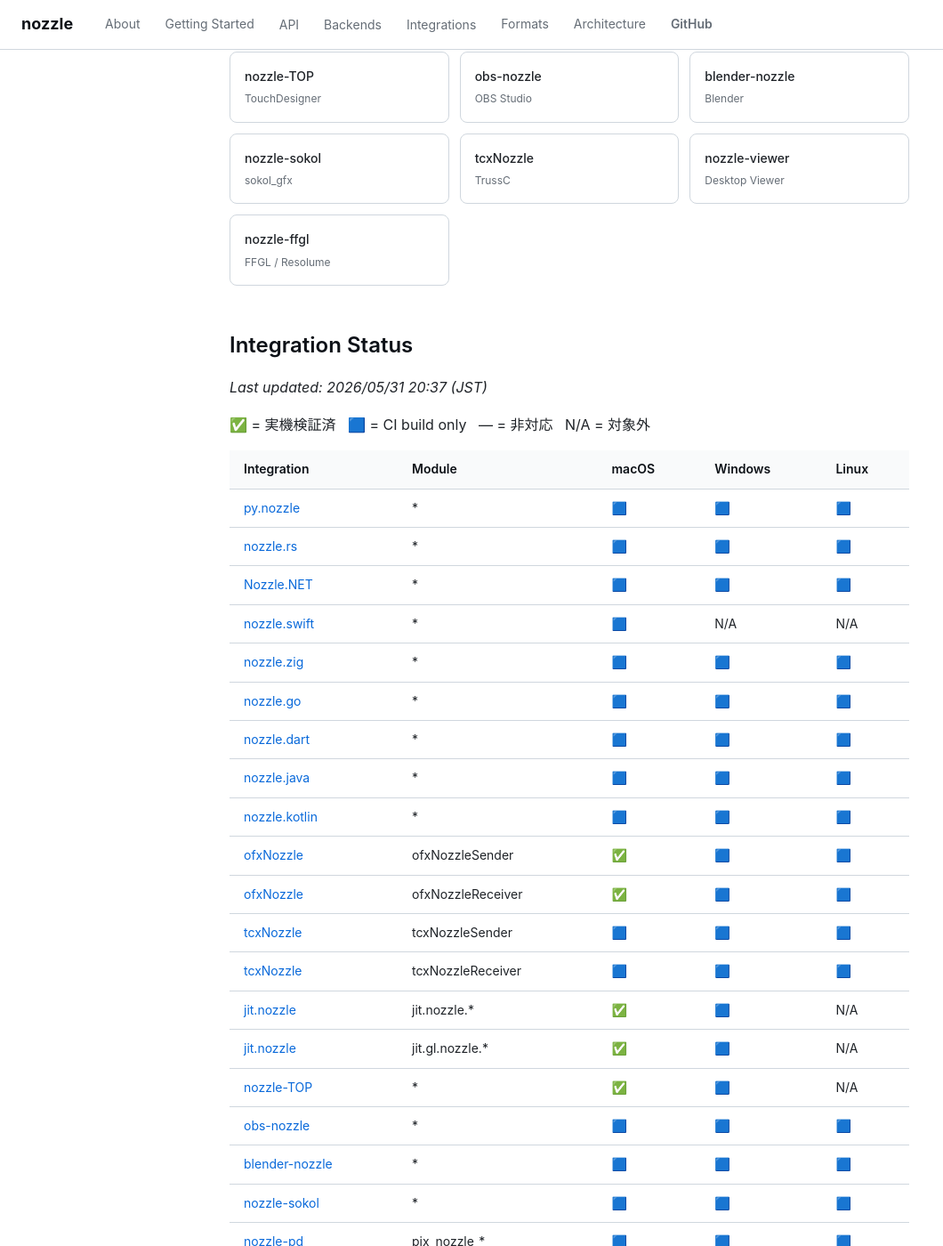
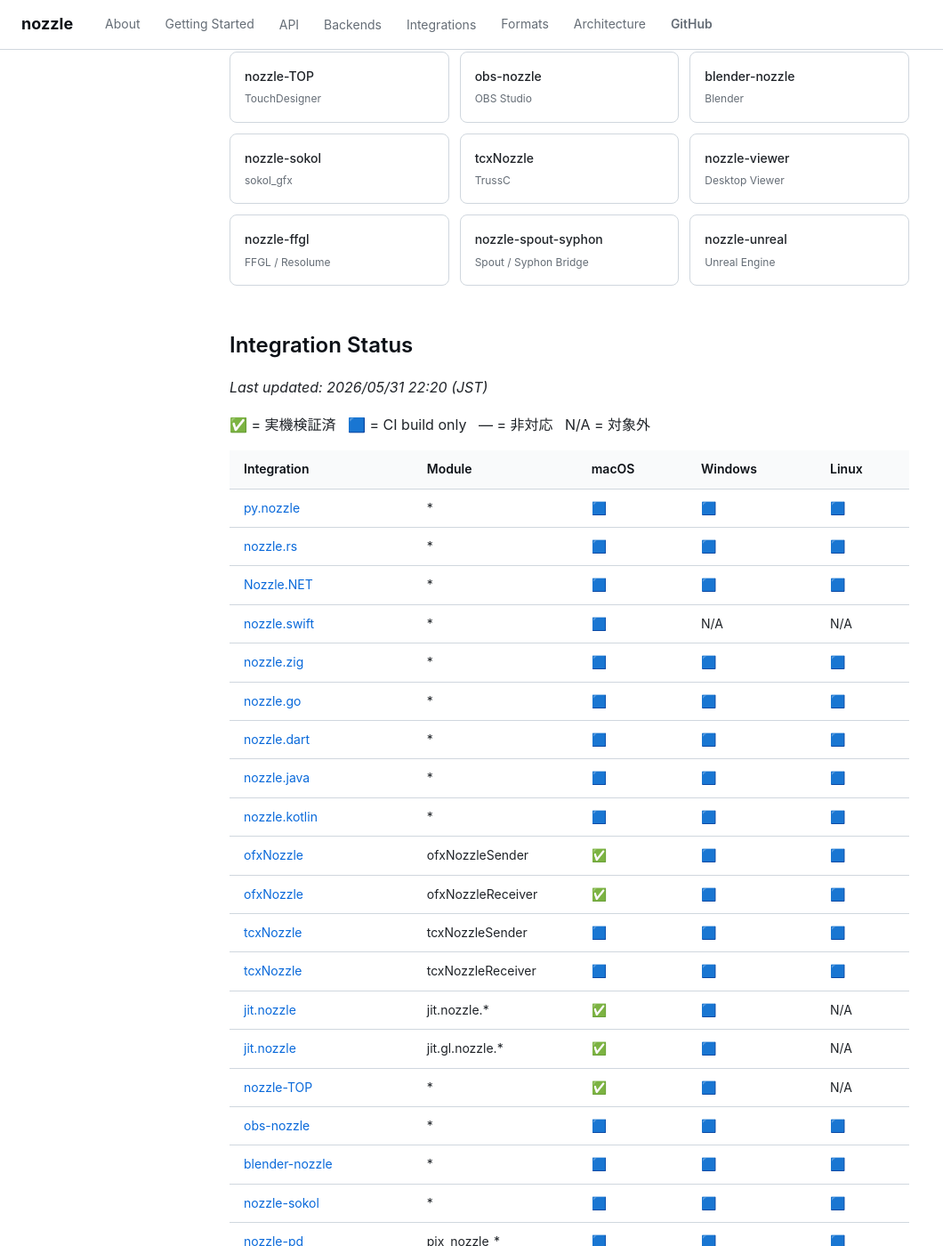
Before and after one commit to nozzle-io/.github, a Jekyll site: the page built from index.md, in a window 1280 px wide and 1400 px high, scrolled down 2105 px. Shown: the whole window at 89% size, without its empty margins (0-1060 px from the left). Built offline with Jekyll 4.4.1, drawn with Linux system fonts in a browser that asks for light colours; some of the changed text lies outside the part shown.

Commit message:
Add scaffold integration pages
Document nozzle-spout-syphon and nozzle-unreal as scaffold-only integrations, update the organization index/profile status table, and keep Unity labeled as experimental direct C ABI rather than postponed runtime support.

```diff
--- a/_includes/nav.html
+++ b/_includes/nav.html
@@ -40,6 +40,9 @@
           <a href="{{ '/integrations/sokol.html' | relative_url }}">sokol_gfx</a>
           <a href="{{ '/integrations/trussc.html' | relative_url }}">TrussC</a>
           <a href="{{ '/integrations/viewer.html' | relative_url }}">Nozzle Viewer</a>
+          <a href="{{ '/integrations/ffgl.html' | relative_url }}">FFGL / Resolume</a>
+          <a href="{{ '/integrations/spout-syphon.html' | relative_url }}">Spout / Syphon</a>
+          <a href="{{ '/integrations/unreal.html' | relative_url }}">Unreal Engine</a>
         </div>
       </div>
       <a href="{{ '/format-support.html' | relative_url }}">Formats</a>
--- a/index.md
+++ b/index.md
@@ -116,11 +116,13 @@ auto info = frame.info();
   <a href="integrations/trussc.html">tcxNozzle<span class="lang">TrussC</span></a>
   <a href="integrations/viewer.html">nozzle-viewer<span class="lang">Desktop Viewer</span></a>
   <a href="integrations/ffgl.html">nozzle-ffgl<span class="lang">FFGL / Resolume</span></a>
+  <a href="integrations/spout-syphon.html">nozzle-spout-syphon<span class="lang">Spout / Syphon Bridge</span></a>
+  <a href="integrations/unreal.html">nozzle-unreal<span class="lang">Unreal Engine</span></a>
 </div>
 
 <h2>Integration Status</h2>
 
-<p><em>Last updated: 2026/05/31 20:37 (JST)</em></p>
+<p><em>Last updated: 2026/05/31 22:20 (JST)</em></p>
 <p>✅ = 実機検証済 &nbsp; 🟦 = CI build only &nbsp; — = 非対応 &nbsp; N/A = 対象外</p>
 
 <table>
@@ -149,10 +151,12 @@ auto info = frame.info();
     <tr><td><a href="https://github.com/nozzle-io/nozzle-sokol">nozzle-sokol</a></td><td>*</td><td>🟦</td><td>🟦</td><td>🟦</td></tr>
     <tr><td><a href="https://github.com/nozzle-io/nozzle-pd">nozzle-pd</a></td><td>pix_nozzle_*</td><td>🟦</td><td>🟦</td><td>🟦</td></tr>
     <tr><td><a href="https://github.com/nozzle-io/nozzle-pd">nozzle-pd</a></td><td>pix_nozzle_gl_*</td><td>🟦</td><td>🟦</td><td>🟦</td></tr>
-    <tr><td><a href="https://github.com/nozzle-io/nozzle.unity">nozzle.unity</a></td><td>*</td><td colspan="3">Postponed</td></tr>
+    <tr><td><a href="https://github.com/nozzle-io/nozzle.unity">nozzle.unity</a></td><td>*</td><td colspan="3">Experimental direct C ABI; no native bridge</td></tr>
     <tr><td><a href="https://github.com/nozzle-io/nozzle-viewer">nozzle-viewer</a></td><td>*</td><td>🟦</td><td>🟦</td><td>🟦</td></tr>
     <tr><td><a href="https://github.com/nozzle-io/nozzle-ffgl">nozzle-ffgl</a></td><td>NozzleReceive</td><td>🟦</td><td>🟦</td><td>N/A</td></tr>
     <tr><td><a href="https://github.com/nozzle-io/nozzle-ffgl">nozzle-ffgl</a></td><td>NozzleSend</td><td>🟦</td><td>🟦</td><td>N/A</td></tr>
+    <tr><td><a href="https://github.com/nozzle-io/nozzle-spout-syphon">nozzle-spout-syphon</a></td><td>Bridge scaffold</td><td>🟦</td><td>🟦</td><td>N/A</td></tr>
+    <tr><td><a href="https://github.com/nozzle-io/nozzle-unreal">nozzle-unreal</a></td><td>Plugin scaffold</td><td>N/A</td><td>🟦</td><td>N/A</td></tr>
   </tbody>
 </table>
 
```
Also changed, not shown: integrations/spout-syphon.md (added, +25 -0 lines), integrations/unreal.md (added, +23 -0 lines), profile/README.md (+3 -1 lines).
